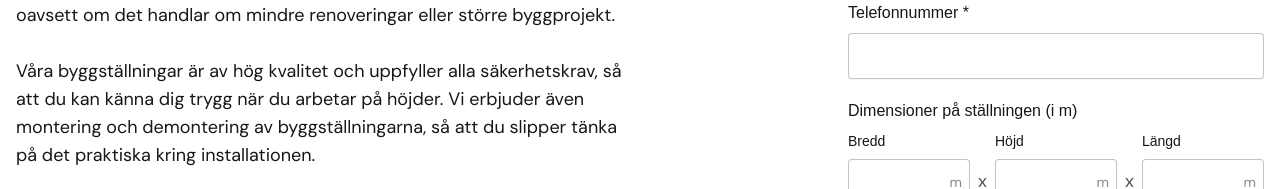
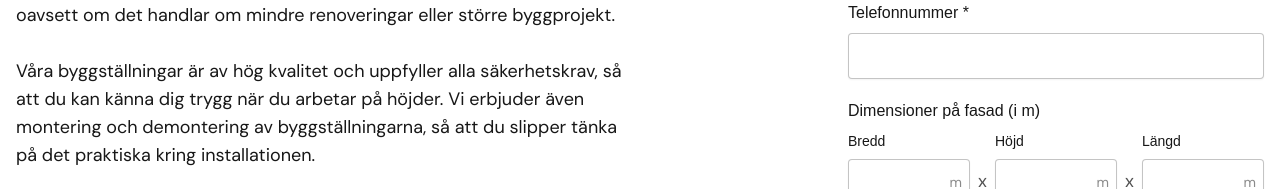
Before and after one commit to AppStractSE/adler, a Next.js app: page /hyr-byggstallning in a window 1280 px wide. Shown: the part 2090-2279 px from the top of the page. Built offline with nearby package versions, Linux system fonts and the light colour scheme.

Commit message:
text fix

```diff
--- a/src/components/forms/ScaffoldingForm.tsx
+++ b/src/components/forms/ScaffoldingForm.tsx
@@ -201,7 +201,7 @@ const ScaffoldingForm = () => {
         </div>
         <div className="flex flex-col gap-2">
           <label className="text-base" htmlFor="Dimensions">
-            Dimensioner på ställningen (i m)
+            Dimensioner på fasad (i m)
           </label>
           <div className="flex items-center gap-2">
             <div className="flex flex-col gap-2">
```
